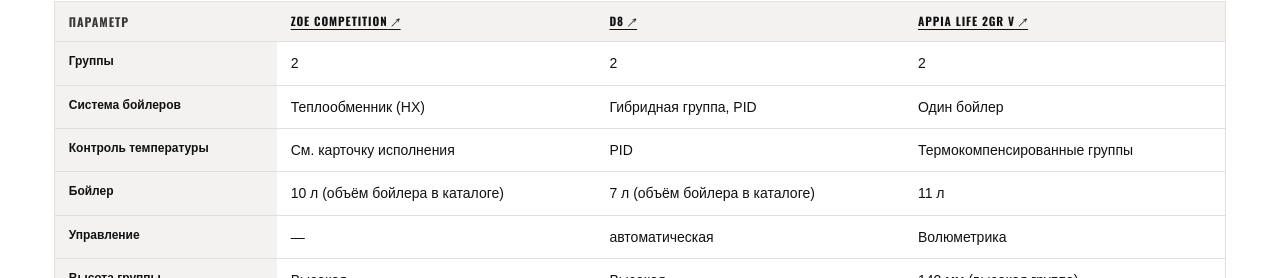
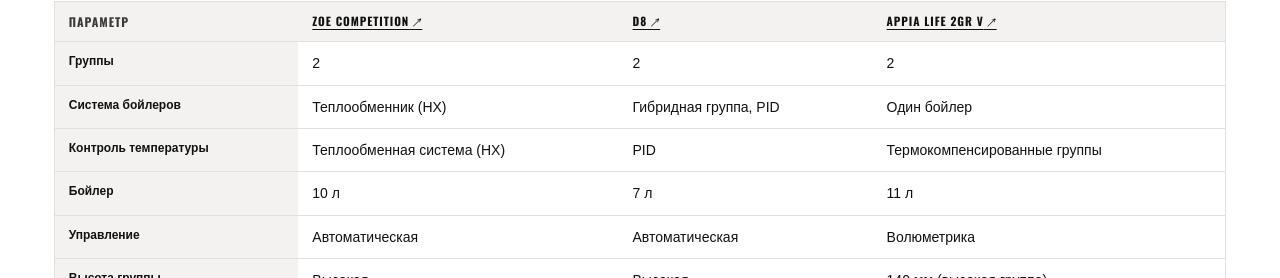
Before and after one commit to biotempbio/Sanremo_Site, a Next.js app: page /compare/sanremo-vs-nuova-simonelli-appia in a window 1280 px wide. Shown: the part 522-800 px from the top of the page. Built offline with nearby package versions, Linux system fonts and the light colour scheme; no server answers; a web font is replaced by a local one.

Commit message:
Fix Package 2 model facts and comparison labels

```diff
--- a/app/compare/CompetitorComparison.tsx
+++ b/app/compare/CompetitorComparison.tsx
@@ -24,10 +24,16 @@ function sanremoColumn(slug: string) {
   const sku = [...versions].sort((a, b) => a.rrp - b.rrp)[0];
   if (!sku) throw new Error(`Missing 2-group version ${slug}`);
   const stock = versions.reduce((sum, current) => sum + current.free, 0);
+  const control = sku.control ?? versions.find((version) => version.control)?.control;
+  const temperature = slug === "d8-pro" ? "Раздельная настройка групп"
+    : slug === "d8" ? "PID"
+    : slug === "f18-mb" ? "Индивидуальная настройка температуры групп"
+    : slug === "zoe-competition" ? "Теплообменная система (HX)"
+    : null;
   return {
     name: model.name,
     href: `/products/${model.family}/${model.slug}/`,
-    rows: ["2", slug === "f18-mb" ? "Мультибойлер" : slug === "d8-pro" ? "Гибридная платформа" : familyBySlug(model.family)?.architecture ?? "—", sku.model === "d8-pro" ? "Раздельная настройка групп" : sku.model === "d8" ? "PID" : "См. карточку исполнения", sku.boilerTotal ? `${sku.boilerTotal} л (объём бойлера в каталоге)` : "—", sku.control ?? "—", sku.groupHeight ?? "—", [sku.power ? `${String(sku.power).replace(".", ",")} кВт` : null, sku.voltage ? `${sku.voltage} В` : null].filter(Boolean).join(" · ") || "—", sku.sizeNet ? `${sku.sizeNet.w} × ${sku.sizeNet.h} × ${sku.sizeNet.d} мм (каталог)` : "—", `от ${money(sku.rrp)}`, stock >= 3 ? `${stock} шт. в Москве` : stock > 0 ? "Мало на складе" : "Под заказ"],
+    rows: ["2", slug === "f18-mb" ? "Мультибойлер" : slug === "d8-pro" ? "Гибридная платформа" : familyBySlug(model.family)?.architecture ?? "—", temperature, sku.boilerTotal ? `${sku.boilerTotal} л` : null, control ? control.charAt(0).toLocaleUpperCase("ru-RU") + control.slice(1) : null, sku.groupHeight ?? null, [sku.power ? `${String(sku.power).replace(".", ",")} кВт` : null, sku.voltage ? `${sku.voltage} В` : null].filter(Boolean).join(" · ") || null, sku.sizeNet ? `${sku.sizeNet.w} × ${sku.sizeNet.h} × ${sku.sizeNet.d} мм` : null, `от ${money(sku.rrp)}`, stock >= 3 ? `${stock} шт. в Москве` : stock > 0 ? "Мало на складе" : "Под заказ"],
   };
 }
 
@@ -39,7 +45,7 @@ export function CompetitorComparison({ title, lead, sanremoSlugs, rivals, choice
   const columns = [...ours.map((item) => ({ name: item.name, href: item.href, rows: item.rows })), ...rivals.map((item) => ({ name: item.name, href: item.specUrl, rows: rivalRows(item) }))];
   return <><Header active="/compare" /><Crumbs items={[{ href: "/", label: "Главная" }, { href: "/compare/", label: "Сравнение" }, { label: title }]} />
     <main className="wrap section guide-page competitor-page"><header className="competitor-intro"><p className="eyebrow">Сравнение по открытым данным</p><h1>{title}</h1><p className="lead">{lead}</p><p>Сравниваем двухгруппные исполнения для профессиональной стойки. Цены Sanremo берём из каталога; цены других марок — из открытых предложений магазинов, проверенных 16.11.2026. Комплектации продавцов могут отличаться.</p></header>
-      <section className="competitor-wide"><div className="competitor-scroll" role="region" aria-label="Таблица сравнения моделей" tabIndex={0}><table className="data competitor-table"><thead><tr><th>Параметр</th>{columns.map((item) => <th key={item.name}><a href={item.href}>{item.name} ↗</a></th>)}</tr></thead><tbody>{labels.map((label, index) => <tr key={label}><th>{label}</th>{columns.map((item) => <td key={item.name}>{item.rows[index]}</td>)}</tr>)}</tbody></table></div><div className="competitor-mobile">{columns.map((item) => <article key={item.name}><h2><a href={item.href}>{item.name} ↗</a></h2><dl>{labels.map((label, index) => <div key={label}><dt>{label}</dt><dd>{item.rows[index]}</dd></div>)}</dl></article>)}</div></section>
+      <section className="competitor-wide"><div className="competitor-scroll" role="region" aria-label="Таблица сравнения моделей" tabIndex={0}><table className="data competitor-table"><thead><tr><th>Параметр</th>{columns.map((item) => <th key={item.name}><a href={item.href}>{item.name} ↗</a></th>)}</tr></thead><tbody>{labels.map((label, index) => <tr key={label}><th>{label}</th>{columns.map((item) => <td key={item.name}>{item.rows[index] ?? "Нет данных"}</td>)}</tr>)}</tbody></table></div><div className="competitor-mobile">{columns.map((item) => <article key={item.name}><h2><a href={item.href}>{item.name} ↗</a></h2><dl>{labels.map((label, index) => item.rows[index] ? <div key={label}><dt>{label}</dt><dd>{item.rows[index]}</dd></div> : null)}</dl></article>)}</div></section>
       <section className="competitor-reading"><h2>Как выбрать по задаче</h2><p>{choice}</p><p>Для проекта с несколькими сортами сравните управление температурой, для потока с молочным меню — бойлерную систему и работу пара. До заказа проверьте питание, место под оборудование и сервис в вашем городе.</p><h2>Источники характеристик и цен</h2><p>Характеристики конкурентов взяты из материалов производителей. Цены зафиксированы по открытым страницам российских магазинов 16.11.2026; они не являются нашей офертой.</p><ul>{rivals.map((rival) => <li key={rival.name}><a href={rival.specUrl} rel="noopener noreferrer" target="_blank">{rival.name}: характеристики производителя ↗</a>{rival.priceSources.map((source) => <span key={source.url}> · <a href={source.url} rel="noopener noreferrer" target="_blank">{source.name}: {source.price} ↗</a></span>)}</li>)}</ul><p>Характеристики Sanremo и цены доступны в карточках моделей в таблице. Для них используется текущий каталог сайта.</p></section>
       <div className="competitor-actions"><a className="btn btn-solid" href="/solutions/kofejnya/">Подобрать Sanremo</a><a className="btn" href="/leasing/">Купить в лизинг</a><a className="btn" href="/dealers/">Найти дилера</a></div>
       <nav className="competitor-back"><a href="/compare/">← Все сравнения</a></nav>
--- a/app/compare/sanremo-vs-nuova-simonelli-appia/page.tsx
+++ b/app/compare/sanremo-vs-nuova-simonelli-appia/page.tsx
@@ -13,7 +13,7 @@ export default function AppiaComparisonPage() {
     sanremoSlugs={["zoe-competition", "d8"]}
     choice="Zoe стоит рассмотреть, если нужен двухгруппный старт с теплообменной системой. D8 добавляет PID. Appia Life 2GR V — двухгруппная волюметрическая машина с бойлером 11 л; для неё приведены предложения трёх российских продавцов. Сравните итоговое исполнение и условия сервиса, а не только начальную цену."
     rivals={[{
-      name: "Appia Life 2GR V", groups: "2", boiler: "Один бойлер", temperature: "Термокомпенсированные группы", steam: "11 л", control: "Волюметрика", height: "140 мм (высокая группа)", electrical: "3,35 кВт · 220 В", dimensions: "784 × 544 × 500 мм (продавец)", price: "402 819–410 875 ₽", specUrl: "https://nuovasimonelli.com/en/machine/appia-life-2/?avia_extended_shop_select=yes&product_order=title",
+      name: "Appia Life 2GR V", groups: "2", boiler: "Один бойлер", temperature: "Термокомпенсированные группы", steam: "11 л", control: "Волюметрика", height: "140 мм (высокая группа)", electrical: "3,35 кВт · 220 В", dimensions: "784 × 544 × 500 мм", price: "402 819–410 875 ₽", specUrl: "https://nuovasimonelli.com/en/machine/appia-life-2/?avia_extended_shop_select=yes&product_order=title",
       priceSources: [
         { name: "LigaBarShop", url: "https://ligabarshop.ru/categories/kofemashiny-nuova-simonelli-2gr", price: "от 402 819 ₽" },
         { name: "Entero", url: "https://entero.ru/item/122375", price: "410 875 ₽" },
--- a/app/guide/multiboylernaya-kofemashina/page.tsx
+++ b/app/guide/multiboylernaya-kofemashina/page.tsx
@@ -39,7 +39,7 @@ export default function MultiboilerGuide() {
       <p>Мощность, напряжение и объём бойлеров зависят от версии. Они приведены на странице исполнения вместе с габаритами. Для выбора между соседними моделями полезно открыть их рядом в <a href="/compare/">сравнении линеек</a> и затем проверить техническую карточку нужного варианта.</p>
       <h2>Модели Sanremo с раздельным управлением</h2>
       <p>F18 MB, Café Racer, Opera и YOU представлены в мультибойлерном сегменте. D8 PRO включена для сравнения как гибридная платформа с отдельной настройкой температуры групп. У YOU одна группа; остальные модели предлагают два или три рабочих места в зависимости от исполнения.</p>
-      <div className="table-scroll" role="region" aria-label="Мультибойлерные и гибридные модели Sanremo" tabIndex={0}><table className="data guide-model-table"><thead><tr><th>Модель</th><th>Архитектура</th><th>Группы</th><th>Цена от</th><th>Наличие в Москве</th></tr></thead><tbody>{rows.map(({ model, family, price, stock }) => <tr key={model.slug}><th><a href={`/products/${model.family}/${model.slug}/`}>{model.name}</a></th><td>{family?.architecture ?? "—"}</td><td>{model.groupsAvailable.join(", ")}</td><td>{price ? money(price) : "По запросу"}</td><td>{stock >= 3 ? `${stock} шт.` : stock > 0 ? "Мало на складе" : "Под заказ"}</td></tr>)}</tbody></table></div>
+      <div className="table-scroll" role="region" aria-label="Мультибойлерные и гибридные модели Sanremo" tabIndex={0}><table className="data guide-model-table"><thead><tr><th>Модель</th><th>Архитектура</th><th>Группы</th><th>Цена от</th><th>Наличие в Москве</th></tr></thead><tbody>{rows.map(({ model, family, price, stock }) => <tr key={model.slug}><th><a href={`/products/${model.family}/${model.slug}/`}>{model.name}</a></th><td>{model.slug === "f18-mb" ? "Мультибойлер" : family?.architecture ?? "—"}</td><td>{model.groupsAvailable.join(", ")}</td><td>{price ? money(price) : "По запросу"}</td><td>{stock >= 3 ? `${stock} шт.` : stock > 0 ? "Мало на складе" : "Под заказ"}</td></tr>)}</tbody></table></div>
       <p className="guide-note">Начальная цена и наличие рассчитываются по текущим исполнениям каталога. Характеристики подключения смотрите в карточке выбранной версии.</p>
       <div className="guide-model-cards">{rows.filter((row) => row.price).slice(0, 4).map(({model, price}) => <a className="guide-model-card" href={`/products/${model.family}/${model.slug}/`} key={model.slug}><img src={officialImageForModel(model.slug) ?? ""} alt={`Sanremo ${model.name}`} loading="lazy" /><span>{model.name}</span><small>от {money(price)} →</small></a>)}</div>
       <div className="guide-actions"><a className="btn btn-solid" href="/choose/">Подобрать машину</a><a className="btn" href="/dealers/">Найти дилера</a></div>
```
Also changed, not shown: 2 other files (tests, documents, lock files or other folders).
